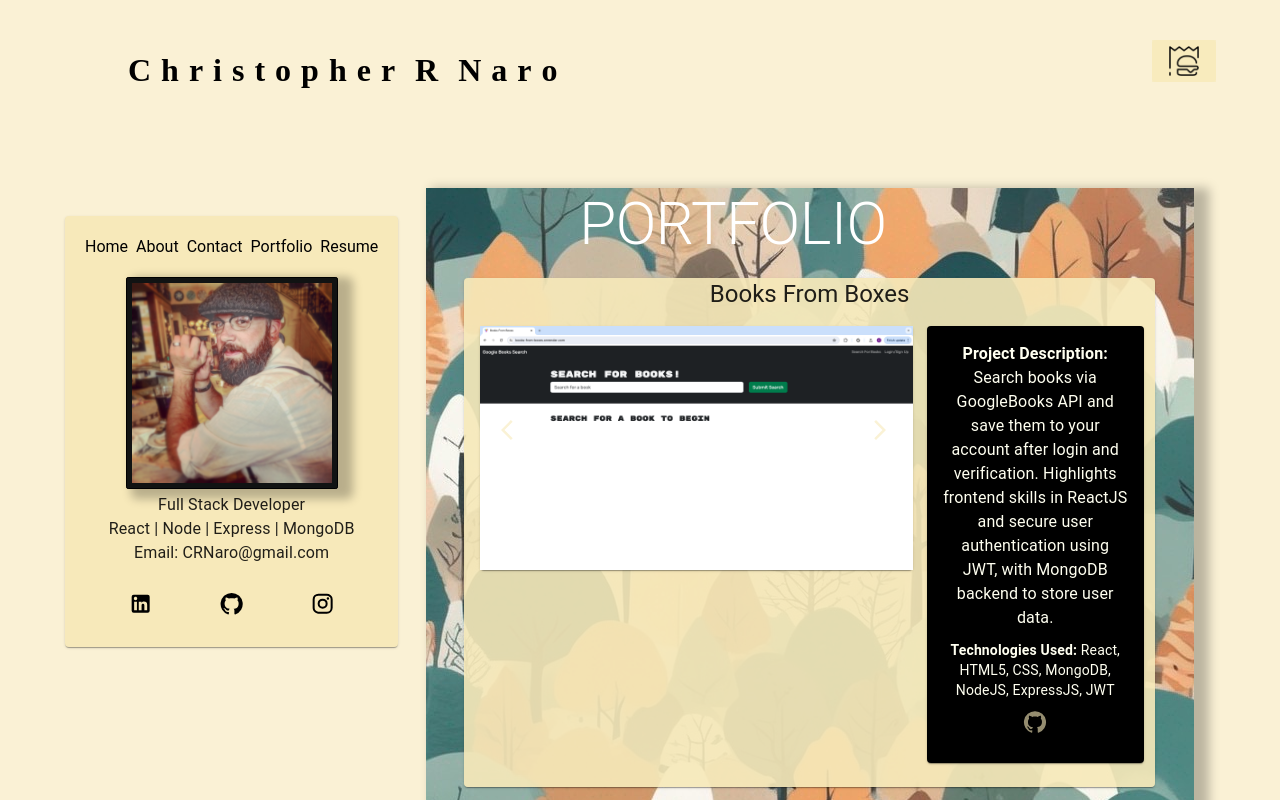
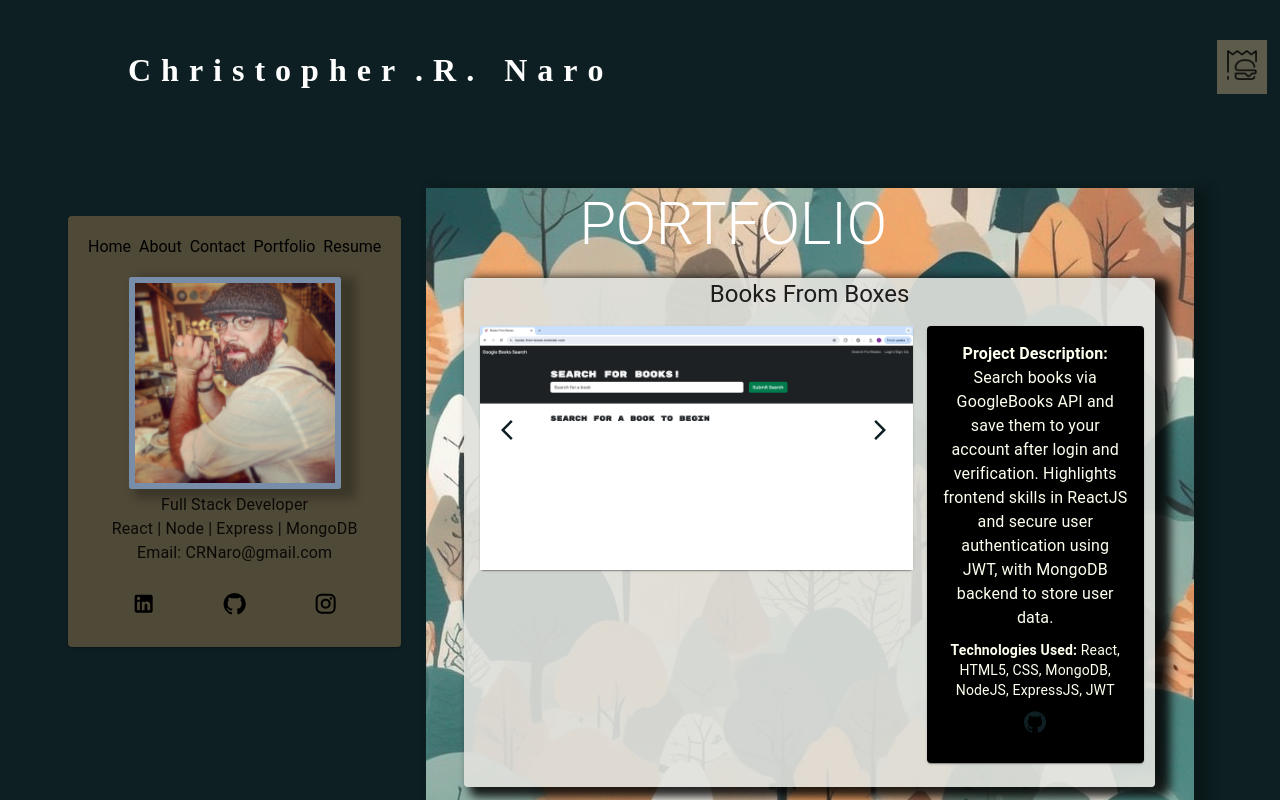
Before and after one commit to CRNaro/two_waves, a React (Vite) app: page /portfolio in a window 1280 px wide. Shown: the top 800 px of the page. Built offline with nearby package versions, Linux system fonts and the light colour scheme.

Commit message:
Fix/Build: changes to some functionality and styling

```diff
--- a/src/App.jsx
+++ b/src/App.jsx
@@ -18,12 +18,14 @@ import { margin } from '@mui/system'
 //TODO: Make sure the site is responsive
 //TODO: Make sure the site is accessible
 
+//STYLING NOTES:
+// color palette: #0D1B2A, #1B263B, #415A77, #778DA9, #F7E9BA
 
 
 const theme = createTheme({
   palette: {
     primary: {
-      main: 'rgba(247, 233, 186, .6)'
+      main: '#0d1f22'
     },
     secondary: {
       main: 'rgba(247, 233, 186, .6)'
--- a/src/components/Header/DynamicNameHeader.jsx
+++ b/src/components/Header/DynamicNameHeader.jsx
@@ -45,7 +45,7 @@ const StyledLetter = styled.div`
     display: ${props => props.shrink ? 'block' : 'inline-block'};
     transform: ${props => props.shrink ? 'rotate(90deg)' : 'none'};
     margin: ${props => props.shrink ? '0 0 -2px 0' : '0 10px 0 0'};
-
+    color: white;
     @media (max-width: 600px) {
 
         font-size: 1rem;
@@ -57,7 +57,7 @@ const StyledLetter = styled.div`
 const StyledNavDrawer = styled(NavDrawer)`
     position: fixed;
     top: 5%;
-    right: 5%;
+    right: 1%;
     background-color: rgba(247, 233, 186, .6);
 `;
 
@@ -78,7 +78,7 @@ export default function NameHeader() {
         };
     }, []);
 
-    const text = "Christopher R Naro".split("").map((word, index) => (
+    const text = "Christopher .R.  Naro".split("").map((word, index) => (
         <StyledLetter shrink={shrink} key={index}>{word}</StyledLetter>
     ));
 
--- a/src/components/Header/NavDrawer.jsx
+++ b/src/components/Header/NavDrawer.jsx
@@ -31,7 +31,23 @@ const useStyles = makeStyles((theme) => ({
       zIndex: 4000,
     },
   },
-
+  customButton: {
+    backgroundColor: 'rgba(35, 33, 30, .5)',
+    color: 'white',
+    border: 'none',
+    outline: 'none',
+    boxShadow: 'none',
+    cursor: 'pointer',
+    padding: '10px',
+    '&:hover': {
+      backgroundColor: 'transparent',
+    },
+  },
+  hamburgerIcon: {
+    color: 'white',
+    width: '30px',
+    height: '30px',
+  },
 
 }));
 
@@ -88,14 +104,21 @@ export default function TemporaryDrawer({ className }) {
   );
 
   return (
-    <div className={className}>
-      <Button onClick={toggleDrawer(true)} sx={{
-    backgroundColor: 'primary.main',
-    color: 'white',
-    '&:hover': {
-      backgroundColor: 'primary.dark',
-    }
-  }}><img src={HamburgerNav} width='30' height='30'/></Button>
+  //   <div className={className}>
+  //     <Button onClick={toggleDrawer(true)} sx={{
+  //   backgroundColor: 'primary.main',
+  //   color: 'white',
+  //   border: 'none',
+  //   outline: 'none',
+  //   boxShadow: 'none',
+  //   '&:hover': {
+  //     backgroundColor: 'primary.dark',
+  //   }
+  // }}><img src={HamburgerNav} width='30' height='30'/></Button>
+  <div className={className}>
+      <div className={classes.customButton} onClick={toggleDrawer(true)}>
+        <img src={HamburgerNav} className={classes.hamburgerIcon} alt="Hamburger Menu" />
+      </div>
       <Drawer anchor='right' open={open} onClose={toggleDrawer(false)}
       sx={{
         '& .MuiDrawer-paper': {
--- a/src/components/Pages/AboutMe.jsx
+++ b/src/components/Pages/AboutMe.jsx
@@ -39,7 +39,7 @@ const useStyles = makeStyles((theme) => ({
         },
         },
         aboutCard: {
-          backgroundColor: 'rgba(247, 233, 186, 1)',
+          backgroundColor: 'rgba(224, 225, 221, .9) !important',
           width: '100vw',
           height: 'auto',
           marginLeft: '40px',
@@ -47,7 +47,7 @@ const useStyles = makeStyles((theme) => ({
           marginTop: '200px',
           marginBottom: '20px',
 
-          boxShadow: '10px 5px 10px 5px rgba(0, 0, 0, .25)',
+          boxShadow: '10px 5px 10px 5px rgba(0, 0, 0, .75) !important',
           position: 'relative',
           zIndex: 2,
         //   left: '80px',
@@ -79,7 +79,7 @@ return (
                 <Typography variant="h2" style={{ color: 'white'}}>
                         ABOUT ME
                         </Typography>
-        <Card className={classes.aboutCard} style={{ backgroundColor: 'rgba(247, 233, 186, .9)'}}>
+        <Card className={classes.aboutCard} >
         <CardContent className={classes.styledCardContent}>
     <div className={classes.styledTypography}>
       <Typography paragraph>
--- a/src/components/Pages/Contact.jsx
+++ b/src/components/Pages/Contact.jsx
@@ -43,7 +43,7 @@ const useStyles = makeStyles((theme) => ({
         },
         },
         aboutCard: {
-            backgroundColor: 'rgba(247, 233, 186, 1)',
+            backgroundColor: 'rgba(224, 225, 221, .9) !important',
           width: '100vw',
           height: 'auto',
           marginLeft: '40px',
@@ -51,7 +51,7 @@ const useStyles = makeStyles((theme) => ({
           marginTop: '200px',
           marginBottom: '20px',
 
-          boxShadow: '10px 5px 10px 5px rgba(0, 0, 0, .25)',
+          boxShadow: '10px 5px 10px 5px rgba(0, 0, 0, .75) !important',
         //   position: 'relative',
           zIndex: 2,
         //   left: '80px',
--- a/src/components/Pages/Home.jsx
+++ b/src/components/Pages/Home.jsx
@@ -21,6 +21,8 @@ const useStyles = makeStyles((theme) => ({
     // height: "70%",
     position: "fixed",
     zIndex: 1000,
+
+
     '@media (max-width: 1200px)': {
       marginLTop: '50px !important',
       marginLeft: '0px',
@@ -45,10 +47,12 @@ const useStyles = makeStyles((theme) => ({
     justifyContent: "space-between",
   },
   navCard: {
-    backgroundColor: "rgba(247, 233, 186, 1) !important",
+    backgroundColor: "rgba(179, 138, 88, .4) !important",
+    // border: "2px solid #778DA9",
     width: "100%",
     height: "100%",
-    marginLeft: '25px',
+    marginLeft: '28px',
+    // boxShadow: '0 0 20px 20px rgba(65, 90, 119, 0.75) !important', //backlight effect
     // position: 'absolute',
     // marginTop: '300px',
     // marginBottom: '20px',
@@ -68,9 +72,9 @@ const useStyles = makeStyles((theme) => ({
   styledImage: {
     width: "60%",
     borderRadius: "1%",
-    border: "1px solid black",
+    border: "1px solid #778DA9",
     padding: "5px",
-    backgroundColor: "#111313",
+    backgroundColor: "#778DA9",
     // height: '80%',
     // marginTop: '25px',
     // marginLeft: '0px',
--- a/src/components/Pages/Portfolio.jsx
+++ b/src/components/Pages/Portfolio.jsx
@@ -127,12 +127,12 @@ const useStyles = makeStyles((theme) => ({
     // },
   },
   portfolioCard: {
-    backgroundColor: 'rgba(247, 233, 186, 1)',
+    backgroundColor: 'rgba(224, 225, 221, .9) !important',
     width: '90%',
     height: '100%',
     marginTop: '90px',
     marginBottom: '20px',
-    boxShadow: '10px 5px 10px 5px rgba(0, 0, 0, .25)',
+    boxShadow: '10px 5px 10px 5px rgba(0, 0, 0, .85) !important',
     zIndex: 2,
     position: 'relative',
     '@media (max-width: 1200px)': {
--- a/src/components/Pages/Resume.jsx
+++ b/src/components/Pages/Resume.jsx
@@ -26,7 +26,7 @@ import mongodbLogo from "../../assets/images/mongodbLogo.png";
 import djangoLogo from "../../assets/images/djangoLogo.png";
 import phpLogo from "../../assets/images/phpLogo.png";
 import resumePDF from "../../assets/pdf/resume.pdf";
-import { display, height, width } from "@mui/system";
+import { display, height, padding, width } from "@mui/system";
 
 
 //TODO: Set up and use SVG images for the logos to make them scalable.
@@ -44,7 +44,7 @@ const useStyles = makeStyles((theme) => ({
     width: "60vw",
     marginLeft: "45%",
     backgroundImage: `url(${backgroundTreeImg})`,
-    boxShadow: "10px 5px 10px 5px rgba(0, 0, 0, .25)",
+    // boxShadow: '0 0 20px 20px rgba(65, 90, 119, 0.75) !important', //backlight effect
     '@media (max-width: 1200px)': {
       marginLeft: '0px',
       width: '100%',
@@ -63,7 +63,7 @@ const useStyles = makeStyles((theme) => ({
   styledCardContent: {
     width: "100%",
     height: "auto",
-    backgroundColor: "rgba(247, 233, 186, .1)",
+    backgroundColor: "rgba(224, 225, 221, .9) !important",
     // marginBottom: "40px",
     display: "flex",
     flexDirection: "column",
@@ -85,10 +85,10 @@ const useStyles = makeStyles((theme) => ({
     },
   },
   proficienciesCard: {
-    backgroundColor: "rgba(247, 233, 186, .9)",
+    backgroundColor: "rgba(224, 225, 221, .9) !important",
     width: "auto",
     height: "auto",
-    boxShadow: "10px 5px 10px 5px rgba(0, 0, 0, .25)",
+    boxShadow: '10px 5px 10px 5px rgba(0, 0, 0, .85) !important',
     marginTop: "100px",
     marginBottom: "40px",
     zIndex: 2,
@@ -113,18 +113,13 @@ const useStyles = makeStyles((theme) => ({
     // },
   },
   styledTypography: {
-    //   position: 'absolute',
-    // left: "13%",
-    // top: "10%",
-    // zIndex: 3,
-    // fontSize: "1.5rem",
-    // textAlign: "left",
-    //   color: 'white',
+
   },
   aboutCard: {
     backgroundColor: "rgba(247, 233, 186, .1) !important",
-    margin: "2%",
-
+    margin: "5%",
+    padding: "2%",
+    boxShadow: '10px 5px 10px 5px rgba(0, 0, 0, .50) !important'
   },
   logo: {
     width: "auto",
@@ -281,7 +276,6 @@ export default function Resume() {
       </Typography>
       <Card
         className={classes.proficienciesCard}
-        style={{ backgroundColor: "rgba(247, 233, 186, .9)" }}
       >
         <CardContent className={classes.resumeCardContent}>
           <Button
```
